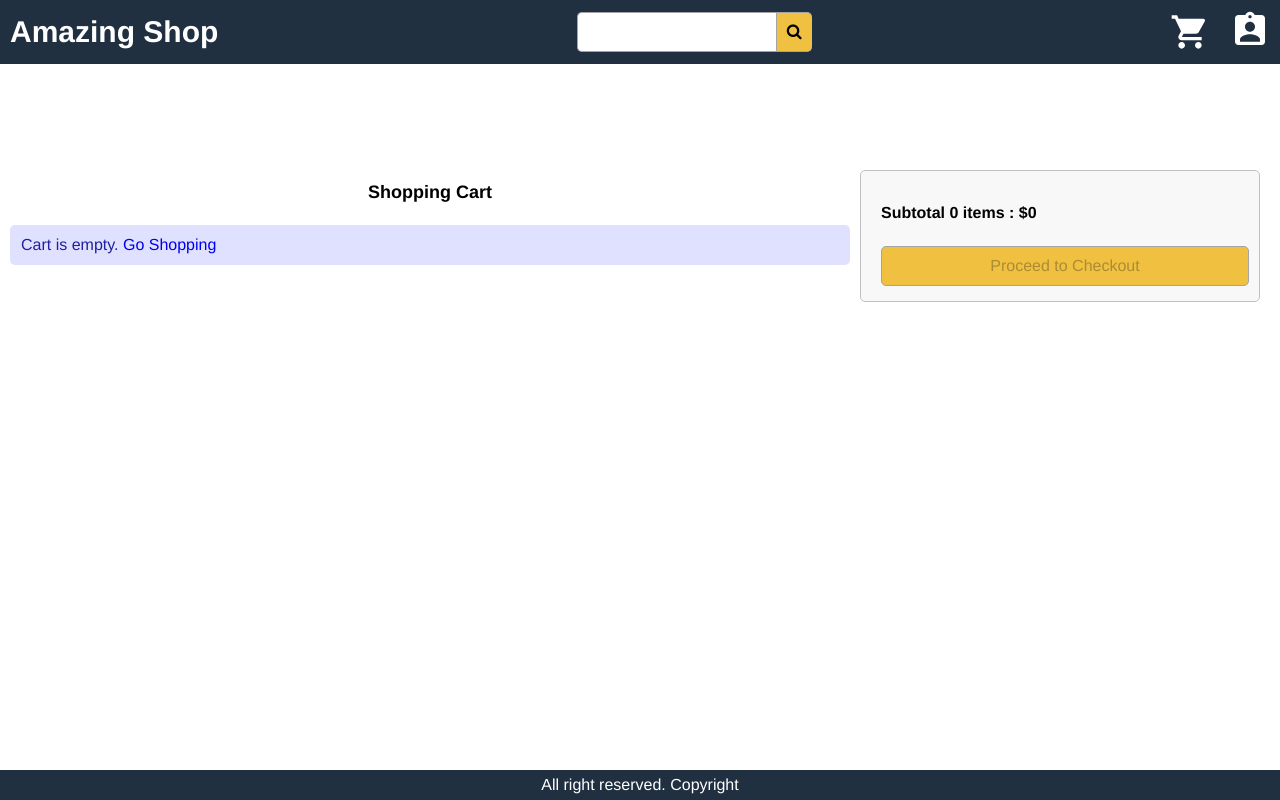
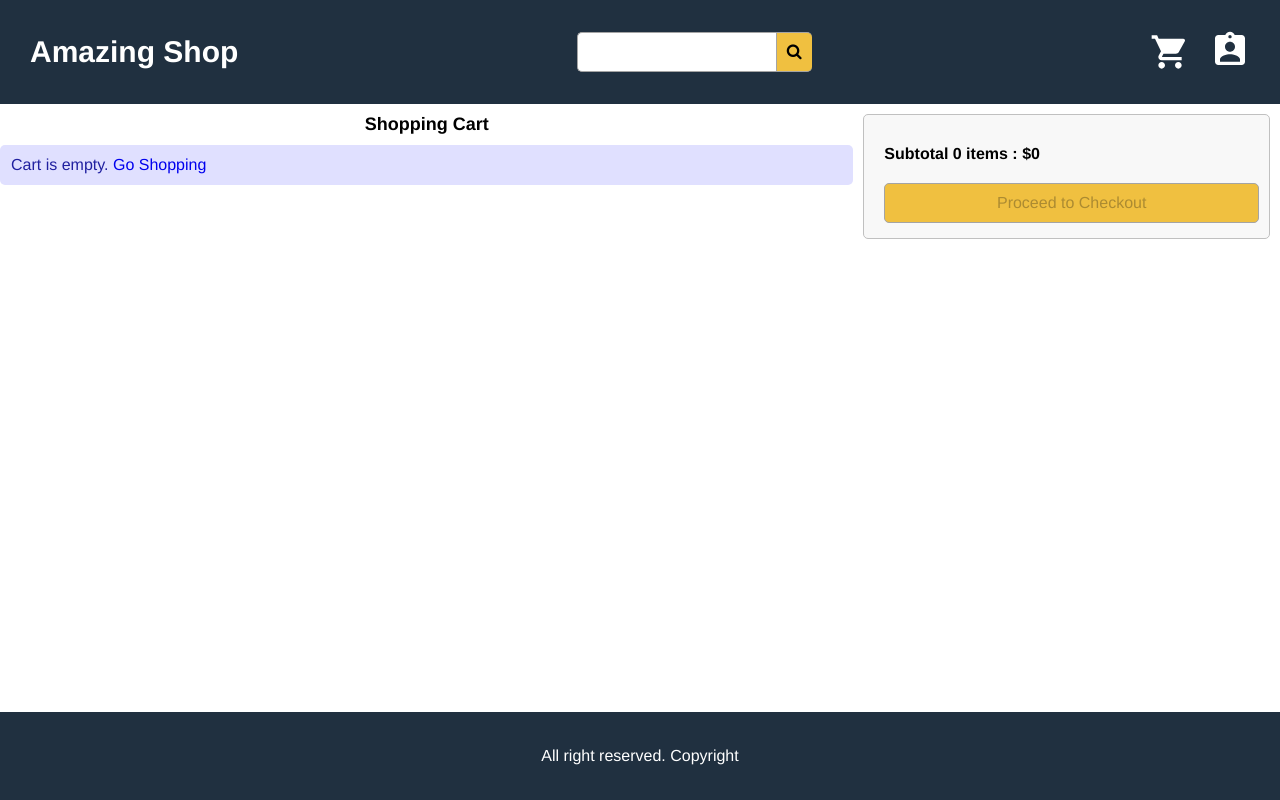
Before and after one commit to SmilingDogs/amazing-shop, a React (Create React App) app in the folder amazona-shop/: page /cart/1 in a window 1280 px wide. Built offline with nearby package versions, Linux system fonts and the light colour scheme.

Commit message:
fixed footer position

```diff
--- a/amazona-shop/src/App.js
+++ b/amazona-shop/src/App.js
@@ -4,7 +4,7 @@ import Footer from "./components/Footer/Footer";
 
 function App() {
   return (
-    <div>
+    <div className="wrapper">
       <Header />
       <Approutes />
       <Footer />
--- a/amazona-shop/src/components/Header/Header.js
+++ b/amazona-shop/src/components/Header/Header.js
@@ -28,7 +28,7 @@ function Header({ cart, user, dispatch, history }) {
     dispatch(signout());
   };
   return (
-    <header className="row fixed">
+    <header className="row">
       <div>
         <Link className="brand" to="/">
           Amazing Shop
--- a/amazona-shop/src/components/SimpleSlider/SimpleSlider.css
+++ b/amazona-shop/src/components/SimpleSlider/SimpleSlider.css
@@ -8,6 +8,7 @@
 .slider-container {
   margin: 0 auto;
   width: 75%;
+  margin-top: 100px;
 }
 
 .slick-prev,
--- a/amazona-shop/src/components/SimpleSlider/SimpleSlider.js
+++ b/amazona-shop/src/components/SimpleSlider/SimpleSlider.js
@@ -32,7 +32,7 @@ export default function SimpleSlider() {
 
   return (
     <div className="slider-container">
-      <h2> React-Slick</h2>
+
       <Slider {...settings}>
         {sliderData.map((slide) => (
           <Link to={`products/sale/${slide.name}`} key={slide._id}>
--- a/amazona-shop/src/index.css
+++ b/amazona-shop/src/index.css
@@ -1,35 +1,33 @@
 html {
   font-size: 62.5%; /* 16px x 62.5 = 10px = 1rem */
-  box-sizing: border-box;
+  height: 100%;
 }
 body {
-  margin: 0;
-  height: 100vh;
+  height: 100%;
   font-size: 1.6rem;
   font-family: Helvetica, Arial, sans-serif;
   -webkit-font-smoothing: antialiased;
   -moz-osx-font-smoothing: grayscale;
 }
-/* #root {
+*,*::after,*::before {
+  margin: 0;
+  padding: 0;
+  box-sizing: border-box;
+}
+#root {
   height: 100%;
-} */
+}
 
 /* Layout */
+.wrapper {
+  min-height: 100%;
+  display: flex;
+  flex-direction: column;
+}
 
-.grid-container {
-  display: grid;
-  grid-template-areas:
-    'header'
-    'main'
-    'footer';
-  grid-template-columns: 1fr;
-  grid-template-rows: 5rem 1fr 5rem;
-  height: 100%;
-}
 header {
-  grid-area: header;
   background-color: #203040;
-
+  padding: 2rem;
 }
 .fixed {
   position: fixed;
@@ -37,21 +35,17 @@ header {
   z-index: 10;
 }
 main {
-  grid-area: main;
-  padding: 1rem;
+  flex: 1 1 auto;
 }
 
 footer {
-  grid-area: footer;
   background-color: #203040;
   color: #ffffff;
-  width: 100%;
-  height: 3rem;
-  position: fixed;
-  left: 0;
-  bottom: 0;
+  padding: 3.5rem;
 }
+
 /* Common */
+
 h1 {
   font-size: 1.8rem;
   padding: 1rem 0;
@@ -143,11 +137,10 @@ a.brand {
 }
 .row.top {
   align-items: flex-start;
-
 }
 .down {
   position: relative;
-  top: 150px;
+  /* top: 150px; */
 }
 .col-1 {
   flex: 1;
--- a/amazona-shop/src/index.js
+++ b/amazona-shop/src/index.js
@@ -5,7 +5,7 @@ import { BrowserRouter } from "react-router-dom";
 import { Provider } from "react-redux";
 import store from "./store/store";
 import "./index.css";
-import reportWebVitals from "./reportWebVitals";
+
 
 ReactDOM.render(
   <React.StrictMode>
@@ -17,8 +17,3 @@ ReactDOM.render(
   </React.StrictMode>,
   document.getElementById("root")
 );
-
-// If you want to start measuring performance in your app, pass a function
-// to log results (for example: reportWebVitals(console.log))
-// or send to an analytics endpoint. Learn more: https://bit.ly/CRA-vitals
-reportWebVitals();
--- a/amazona-shop/src/reportWebVitals.js
+++ /dev/null
@@ -1,13 +0,0 @@
-const reportWebVitals = onPerfEntry => {
-  if (onPerfEntry && onPerfEntry instanceof Function) {
-    import('web-vitals').then(({ getCLS, getFID, getFCP, getLCP, getTTFB }) => {
-      getCLS(onPerfEntry);
-      getFID(onPerfEntry);
-      getFCP(onPerfEntry);
-      getLCP(onPerfEntry);
-      getTTFB(onPerfEntry);
-    });
-  }
-};
-
-export default reportWebVitals;
--- a/amazona-shop/src/store/actions/user-actions.js
+++ b/amazona-shop/src/store/actions/user-actions.js
@@ -58,8 +58,8 @@ export const signout = () => (dispatch) => {
   localStorage.removeItem("cartItems");
   localStorage.removeItem("shippingAddress");
   dispatch({ type: USER_SIGNOUT });
-  document.location.location.href = "/signin";
   document.location.href = "/signin";
+
 };
 
 export const detailsUser = (userId) => async (dispatch, getState) => {
```
